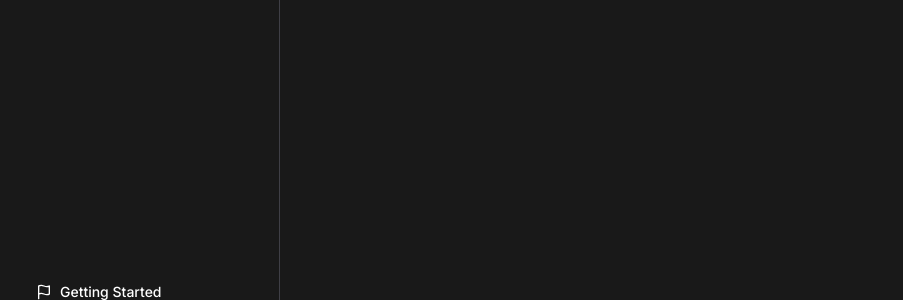
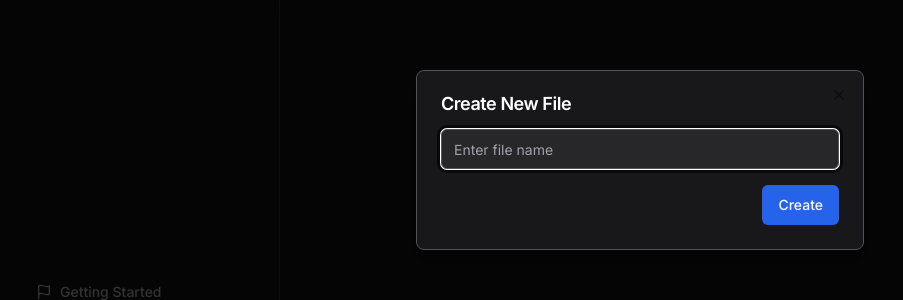
Before and after one commit to aruncode49/DrawX, a Next.js app: page /dashboard in a window 1280 px wide. Both pictures are taken after a click on the button "New File". Shown: the part 240-540 px from the top of the page, without its empty margins (0-903 px from the left). Built offline with nearby package versions, Linux system fonts and the light colour scheme; no server answers.

Commit message:
create new file dialog and design complete

```diff
--- a/package.json
+++ b/package.json
@@ -10,6 +10,7 @@
   },
   "dependencies": {
     "@kinde-oss/kinde-auth-nextjs": "^2.2.0",
+    "@radix-ui/react-dialog": "^1.0.5",
     "@radix-ui/react-popover": "^1.0.7",
     "@radix-ui/react-slot": "^1.0.2",
     "axios": "^1.6.8",
--- a/src/components/dashboard/SideBarBottom.tsx
+++ b/src/components/dashboard/SideBarBottom.tsx
@@ -1,8 +1,18 @@
-import { link } from "fs";
 import { ChevronDown, Flag, Github, Trash } from "lucide-react";
 import Link from "next/link";
-import React from "react";
+import React, { useState } from "react";
 import { Button } from "../ui/button";
+
+import {
+  Dialog,
+  DialogClose,
+  DialogContent,
+  DialogFooter,
+  DialogHeader,
+  DialogTitle,
+  DialogTrigger,
+} from "@/components/ui/dialog";
+import { Input } from "@/components/ui/input";
 
 const links = [
   {
@@ -26,6 +36,12 @@
 ];
 
 const SideBarBottom = () => {
+  const [fileName, setFileName] = useState<string>("");
+
+  async function handleFileSave() {
+    console.log(fileName);
+  }
+
   return (
     <div>
       {/* links */}
@@ -43,10 +59,41 @@
 
       {/* new file button */}
       <div>
-        <Button className="bg-blue-600 hover:bg-blue-700 w-full mt-5 flex items-center justify-between font-medium">
-          New File
-          <ChevronDown size={14} />
-        </Button>
+        <Dialog>
+          <DialogTrigger asChild>
+            <Button className="bg-blue-600 hover:bg-blue-700 w-full mt-5 flex items-center justify-between font-medium">
+              New File
+              <ChevronDown size={14} />
+            </Button>
+          </DialogTrigger>
+          <DialogContent className="sm:max-w-md bg-zinc-900 border-zinc-600">
+            <DialogHeader>
+              <DialogTitle className="text-white">Create New File</DialogTitle>
+            </DialogHeader>
+            <div className="flex items-center space-x-2">
+              <div className="grid flex-1 gap-2">
+                <Input
+                  className="text-white bg-zinc-800 border-zinc-600 placeholder:text-zinc-400"
+                  placeholder="Enter file name"
+                  value={fileName}
+                  onChange={(e) => setFileName(e.target.value)}
+                />
+              </div>
+            </div>
+            <DialogFooter className="sm:justify-end">
+              <DialogClose asChild>
+                <Button
+                  className="bg-blue-600 hover:bg-blue-700 text-white"
+                  type="button"
+                  variant="secondary"
+                  onClick={handleFileSave}
+                >
+                  Create
+                </Button>
+              </DialogClose>
+            </DialogFooter>
+          </DialogContent>
+        </Dialog>
       </div>
 
       {/* file remaining progress bar */}
--- /dev/null
+++ b/src/components/ui/dialog.tsx
@@ -0,0 +1,122 @@
+"use client"
+
+import * as React from "react"
+import * as DialogPrimitive from "@radix-ui/react-dialog"
+import { X } from "lucide-react"
+
+import { cn } from "@/lib/utils"
+
+const Dialog = DialogPrimitive.Root
+
+const DialogTrigger = DialogPrimitive.Trigger
+
+const DialogPortal = DialogPrimitive.Portal
+
+const DialogClose = DialogPrimitive.Close
+
+const DialogOverlay = React.forwardRef<
+  React.ElementRef<typeof DialogPrimitive.Overlay>,
+  React.ComponentPropsWithoutRef<typeof DialogPrimitive.Overlay>
+>(({ className, ...props }, ref) => (
+  <DialogPrimitive.Overlay
+    ref={ref}
+    className={cn(
+      "fixed inset-0 z-50 bg-black/80  data-[state=open]:animate-in data-[state=closed]:animate-out data-[state=closed]:fade-out-0 data-[state=open]:fade-in-0",
+      className
+    )}
+    {...props}
+  />
+))
+DialogOverlay.displayName = DialogPrimitive.Overlay.displayName
+
+const DialogContent = React.forwardRef<
+  React.ElementRef<typeof DialogPrimitive.Content>,
+  React.ComponentPropsWithoutRef<typeof DialogPrimitive.Content>
+>(({ className, children, ...props }, ref) => (
+  <DialogPortal>
+    <DialogOverlay />
+    <DialogPrimitive.Content
+      ref={ref}
+      className={cn(
+        "fixed left-[50%] top-[50%] z-50 grid w-full max-w-lg translate-x-[-50%] translate-y-[-50%] gap-4 border bg-background p-6 shadow-lg duration-200 data-[state=open]:animate-in data-[state=closed]:animate-out data-[state=closed]:fade-out-0 data-[state=open]:fade-in-0 data-[state=closed]:zoom-out-95 data-[state=open]:zoom-in-95 data-[state=closed]:slide-out-to-left-1/2 data-[state=closed]:slide-out-to-top-[48%] data-[state=open]:slide-in-from-left-1/2 data-[state=open]:slide-in-from-top-[48%] sm:rounded-lg",
+        className
+      )}
+      {...props}
+    >
+      {children}
+      <DialogPrimitive.Close className="absolute right-4 top-4 rounded-sm opacity-70 ring-offset-background transition-opacity hover:opacity-100 focus:outline-none focus:ring-2 focus:ring-ring focus:ring-offset-2 disabled:pointer-events-none data-[state=open]:bg-accent data-[state=open]:text-muted-foreground">
+        <X className="h-4 w-4" />
+        <span className="sr-only">Close</span>
+      </DialogPrimitive.Close>
+    </DialogPrimitive.Content>
+  </DialogPortal>
+))
+DialogContent.displayName = DialogPrimitive.Content.displayName
+
+const DialogHeader = ({
+  className,
+  ...props
+}: React.HTMLAttributes<HTMLDivElement>) => (
+  <div
+    className={cn(
+      "flex flex-col space-y-1.5 text-center sm:text-left",
+      className
+    )}
+    {...props}
+  />
+)
+DialogHeader.displayName = "DialogHeader"
+
+const DialogFooter = ({
+  className,
+  ...props
+}: React.HTMLAttributes<HTMLDivElement>) => (
+  <div
+    className={cn(
+      "flex flex-col-reverse sm:flex-row sm:justify-end sm:space-x-2",
+      className
+    )}
+    {...props}
+  />
+)
+DialogFooter.displayName = "DialogFooter"
+
+const DialogTitle = React.forwardRef<
+  React.ElementRef<typeof DialogPrimitive.Title>,
+  React.ComponentPropsWithoutRef<typeof DialogPrimitive.Title>
+>(({ className, ...props }, ref) => (
+  <DialogPrimitive.Title
+    ref={ref}
+    className={cn(
+      "text-lg font-semibold leading-none tracking-tight",
+      className
+    )}
+    {...props}
+  />
+))
+DialogTitle.displayName = DialogPrimitive.Title.displayName
+
+const DialogDescription = React.forwardRef<
+  React.ElementRef<typeof DialogPrimitive.Description>,
+  React.ComponentPropsWithoutRef<typeof DialogPrimitive.Description>
+>(({ className, ...props }, ref) => (
+  <DialogPrimitive.Description
+    ref={ref}
+    className={cn("text-sm text-muted-foreground", className)}
+    {...props}
+  />
+))
+DialogDescription.displayName = DialogPrimitive.Description.displayName
+
+export {
+  Dialog,
+  DialogPortal,
+  DialogOverlay,
+  DialogClose,
+  DialogTrigger,
+  DialogContent,
+  DialogHeader,
+  DialogFooter,
+  DialogTitle,
+  DialogDescription,
+}
```
Also changed, not shown: 1 other file (tests, documents, lock files or other folders).
